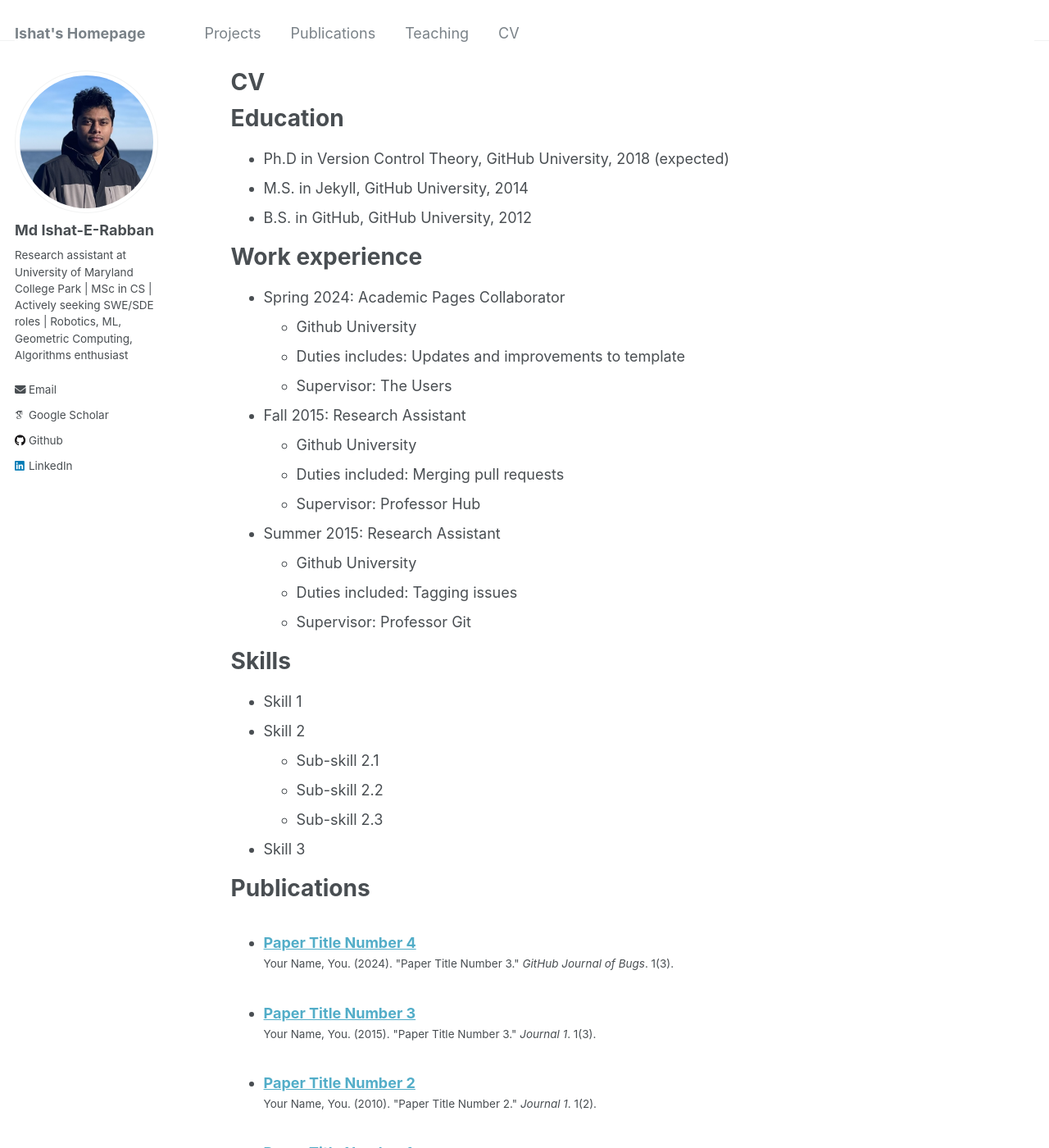
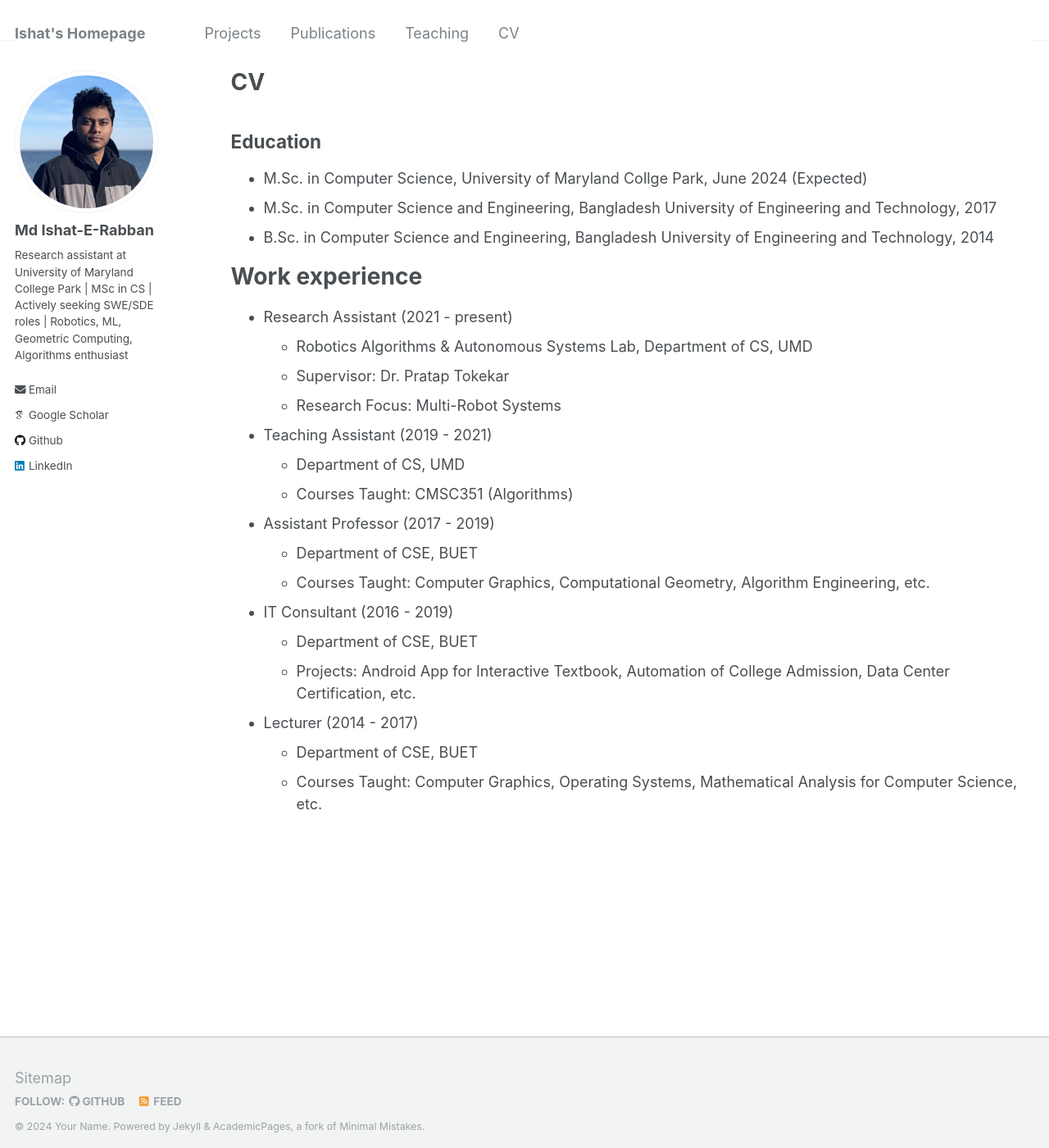
Before and after one commit to ieranik/ieranik.github.io, a Jekyll site: the page built from _pages/cv.md, in a window 1280 px wide and 1400 px high. Shown: the whole window at 82% size. Built offline with Jekyll 4.4.1, drawn with Linux system fonts in a browser that asks for light colours; some web fonts are replaced; some of the changed text lies outside the part shown.

Commit message:
updated about page

```diff
--- a/_pages/cv.md
+++ b/_pages/cv.md
@@ -10,55 +10,30 @@ redirect_from:
 {% include base_path %}
 
 Education
-======
-* Ph.D in Version Control Theory, GitHub University, 2018 (expected)
-* M.S. in Jekyll, GitHub University, 2014
-* B.S. in GitHub, GitHub University, 2012
+----
+* M.Sc. in Computer Science, University of Maryland Collge Park, June 2024 (Expected)
+* M.Sc. in Computer Science and Engineering, Bangladesh University of Engineering and Technology, 2017
+* B.Sc. in Computer Science and Engineering, Bangladesh University of Engineering and Technology, 2014
 
 Work experience
 ======
-* Spring 2024: Academic Pages Collaborator
-  * Github University
-  * Duties includes: Updates and improvements to template
-  * Supervisor: The Users
+* Research Assistant (2021 - present)
+  * Robotics Algorithms & Autonomous Systems Lab, Department of CS, UMD
+  * Supervisor: Dr. Pratap Tokekar
+  * Research Focus: Multi-Robot Systems
 
-* Fall 2015: Research Assistant
-  * Github University
-  * Duties included: Merging pull requests
-  * Supervisor: Professor Hub
+* Teaching Assistant (2019 - 2021)
+  * Department of CS, UMD
+  * Courses Taught: CMSC351 (Algorithms)
 
-* Summer 2015: Research Assistant
-  * Github University
-  * Duties included: Tagging issues
-  * Supervisor: Professor Git
+* Assistant Professor (2017 - 2019)
+  * Department of CSE, BUET
+  * Courses Taught: Computer Graphics, Computational Geometry, Algorithm Engineering, etc.
 
-Skills
-======
-* Skill 1
-* Skill 2
-  * Sub-skill 2.1
-  * Sub-skill 2.2
-  * Sub-skill 2.3
-* Skill 3
+* IT Consultant (2016 - 2019)
+  * Department of CSE, BUET
+  * Projects: Android App for Interactive Textbook, Automation of College Admission, Data Center Certification, etc.
 
-Publications
-======
-  <ul>{% for post in site.publications reversed %}
-    {% include archive-single-cv.html %}
-  {% endfor %}</ul>
-
-Talks
-======
-  <ul>{% for post in site.talks reversed %}
-    {% include archive-single-talk-cv.html  %}
-  {% endfor %}</ul>
-
-Teaching
-======
-  <ul>{% for post in site.teaching reversed %}
-    {% include archive-single-cv.html %}
-  {% endfor %}</ul>
-
-Service and leadership
-======
-* Currently signed in to 43 different slack teams
+* Lecturer (2014 - 2017)
+  * Department of CSE, BUET
+  * Courses Taught: Computer Graphics, Operating Systems, Mathematical Analysis for Computer Science, etc.
```
